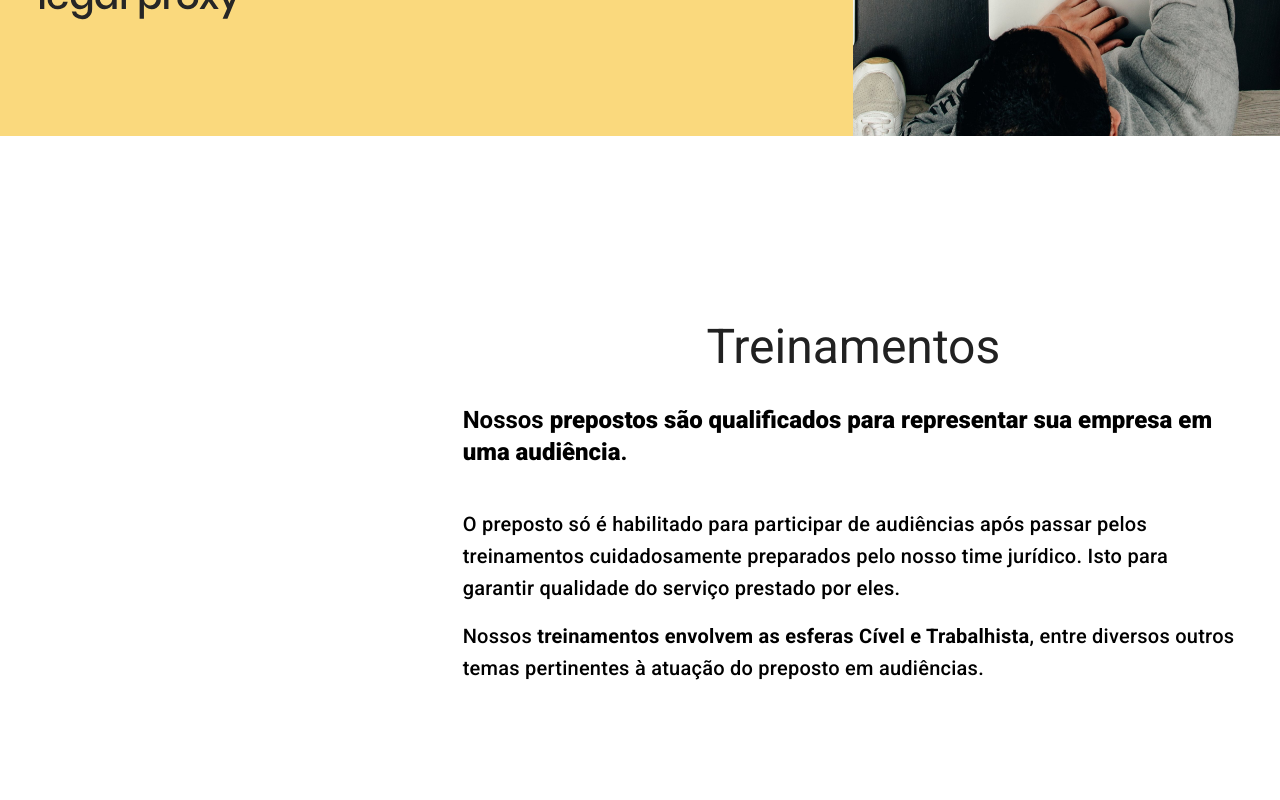
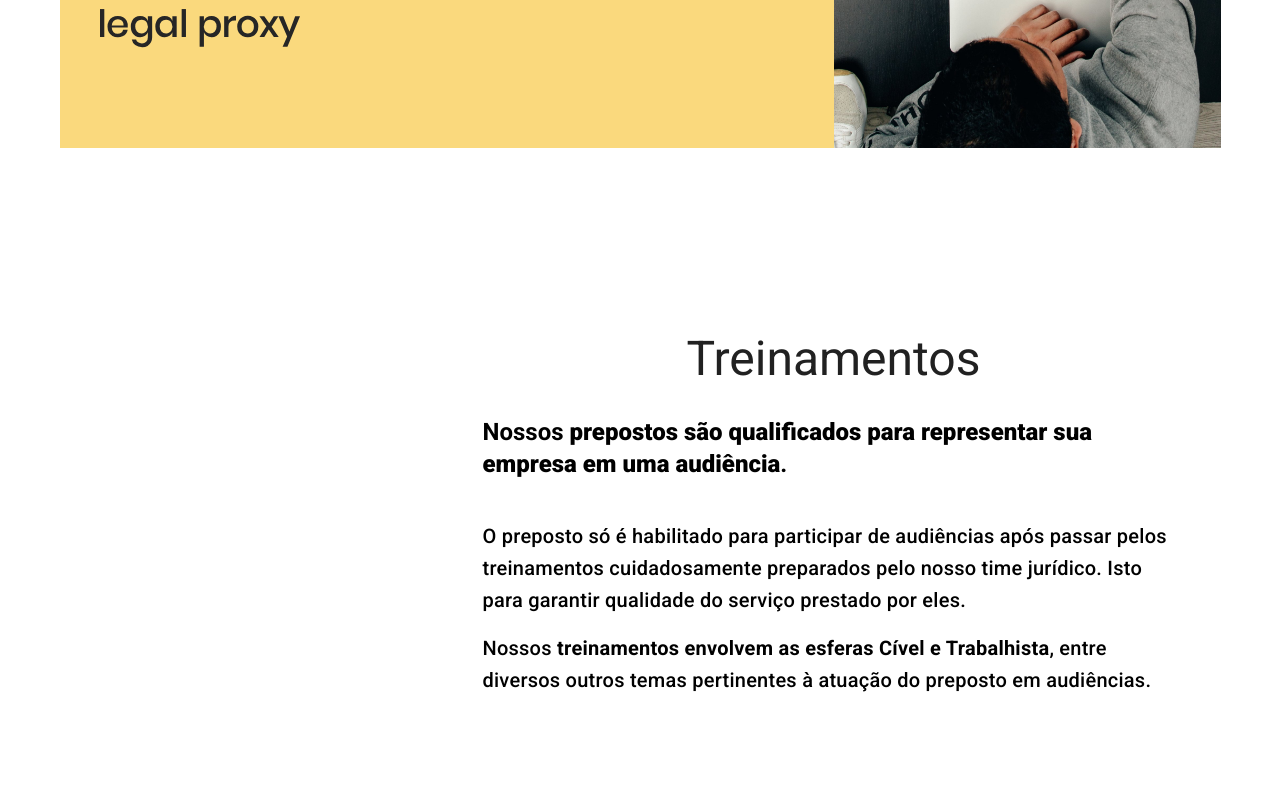
Before and after one commit to gabrielsm0405/legalproxy-landingpage, a Vue app: page / in a window 1280 px wide. Shown: the part 2200-3000 px from the top of the page. Built offline with nearby package versions, Linux system fonts and the light colour scheme.

Commit message:
Applying a v-container to the content of the page

```diff
--- a/src/App.vue
+++ b/src/App.vue
@@ -1,5 +1,6 @@
 <template>
   <v-app>
+    <v-container>
       <Toolbar/>
       <v-main>
         <Init :screen_height="screen_height" id="init" />
@@ -10,6 +11,7 @@
         <Contact :screen_height="screen_height" id="contact" />
       </v-main>
       <Footer />
+    </v-container>
   </v-app>
 </template>
 
--- a/src/components/Trainings.vue
+++ b/src/components/Trainings.vue
@@ -4,7 +4,7 @@
             <v-col sm="4" cols="12" class="ma-0 pa-0">
                 <v-card
                     :class="$vuetify.breakpoint.mobile?'scroller':''"
-                    :height="$vuetify.breakpoint.mobile?'calc( ('+get_screen_height()+' - 50px)/3 )':'calc('+get_screen_height()+' - 50px)'"
+                    :min-height="$vuetify.breakpoint.mobile?'calc( ('+get_screen_height()+' - 50px)/3 )':'calc('+get_screen_height()+' - 50px)'"
                     flat
                     tile
                     class="pa-5 d-flex align-content-center flex-wrap"
```
Lines whose indentation alone changed are shown as unchanged.
